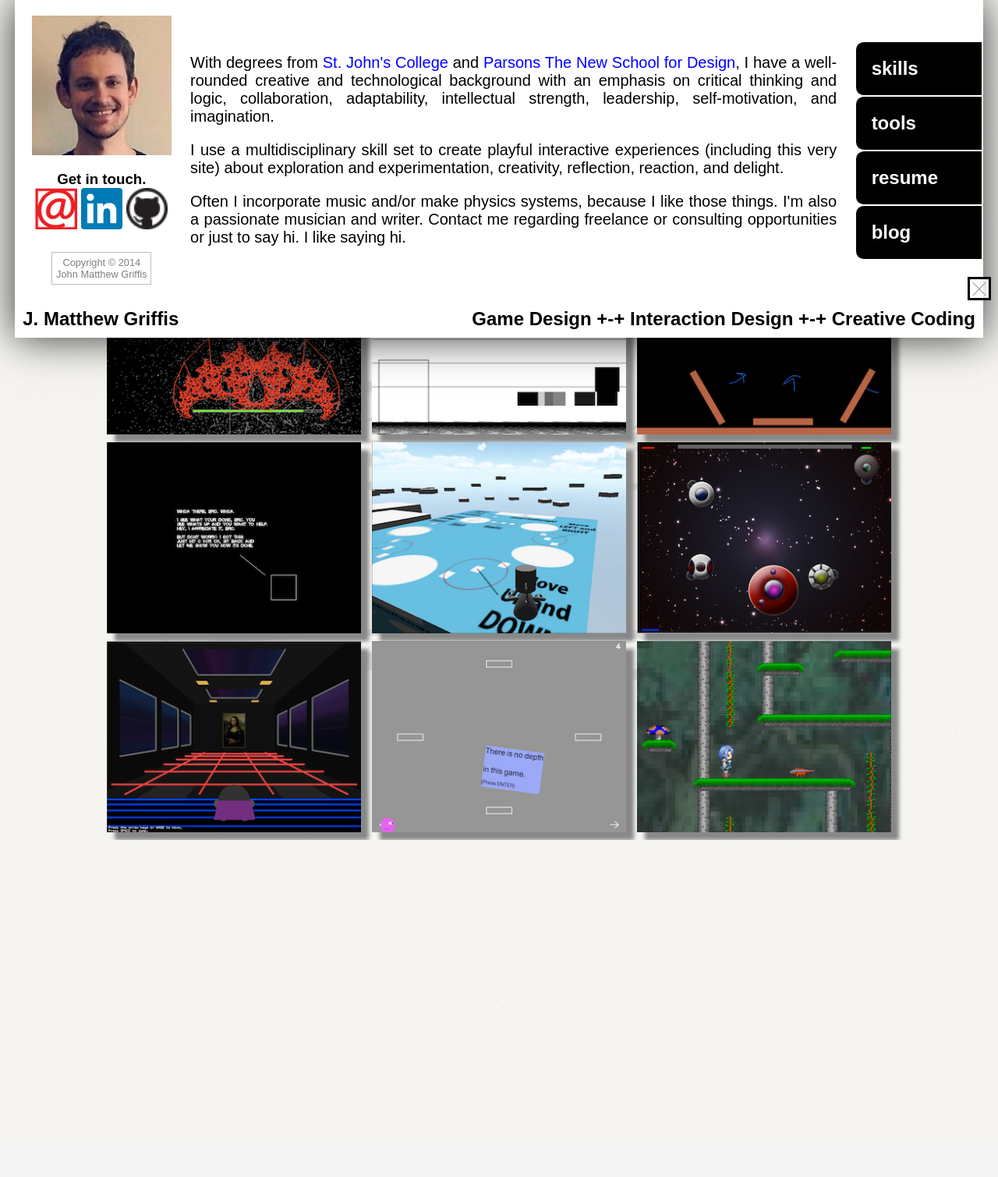
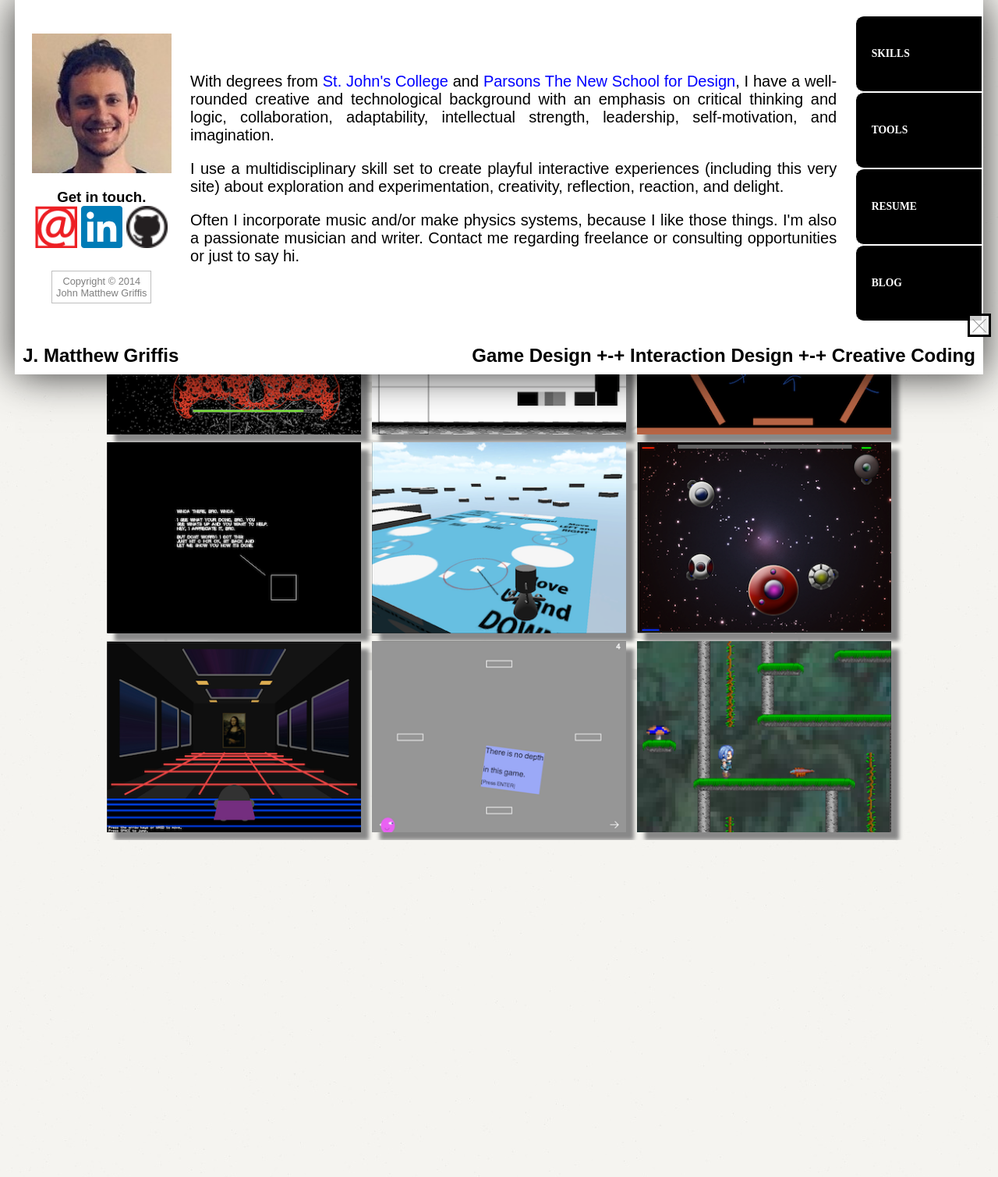
Before and after one commit to jmatthewgriffis/mySite, a PHP site: page / in a window 1280 px wide. Shown: the whole page at 78% size. Before the commit the page ends 1457 px from the top, so only its background shows below. Run offline with PHP 8.4, Linux system fonts and the light colour scheme; some libraries are stand-ins or nearby versions; some web fonts are replaced.

Commit message:
Applied new font, and working on graphic design.

```diff
--- a/index.html
+++ b/index.html
@@ -112,7 +112,7 @@
 				        <a
 				        data-title="Space Odyssey 2: Michael Kahane's Defection"
 				        data-largesrc="images/games/space_odyssey_2__controller.png"
-				        data-description="<span class='italics'>
+				        data-description="<span class='italics' style='font-size: 0.6em;'>
 					        Unto the glittering field of fragments a fearsome foe comes forth!
 					        <br>Four flyers fight most furiously to fell it in due courth...er, course.
 					        <br>One button rotates. Another propels. The third button fires the gun.
@@ -517,7 +517,7 @@
 							</a>
 
 							<!--LinkedIn-->
-							<a target="_blank" href="http://www.linkedin.com/pub/j-matthew-griffis/11/961/7ba">
+							<a target="_blank" href="http://www.linkedin.com/in/jmatthewgriffis">
 								<img src="images/logos/logo_linkedin.png" alt="linkedin logo" />
 							</a>
 
@@ -546,10 +546,10 @@
 
 						<p>I use a multidisciplinary skill set to create playful interactive experiences (including this very site) about exploration and experimentation, creativity, reflection, reaction, and delight.</p>
 
-						<p>Often I incorporate music and/or make physics systems, because I like those things. I'm also a passionate musician and writer. Contact me regarding freelance or consulting opportunities or just to say hi. I like saying hi.</p>
+						<p>Often I incorporate music and/or make physics systems, because I like those things. I'm also a passionate musician and writer. Contact me regarding freelance or consulting opportunities or just to say hi.</p>
 					</div><!-- end summary -->
 					<div id="buttons">
-						<h2>skills</h2>
+						<h2>Skills</h2>
 						<ul>
 							<li>Game design and development</li>
 							<li>Web design and development</li>
@@ -565,7 +565,7 @@
 							<li>Writing</li>
 						</ul>
 
-						<h2>tools</h2>
+						<h2>Tools</h2>
 						<ul>
 							<li>JavaScript</li>
 							<li>HTML/CSS</li>
@@ -580,13 +580,13 @@
 							<li>GameSalad</li>
 						</ul>
 						<a target="_blank" href="writing/j_m_griffis_resume.pdf">
-							<h2>resume</h2>
+							<h2>Resume</h2>
 						</a>
 						<ul>
 							<li>Click the tab to see my resume.</li>
 						</ul>
 						<a target='_blank' href="http://blog.jmatthewgriffis.com">
-							<h2>blog</h2>
+							<h2>Blog</h2>
 						</a>
 						<ul>
 							<li>Click the tab to read my blog.</li>
--- a/scripts/grid.js
+++ b/scripts/grid.js
@@ -519,7 +519,11 @@ var Grid = (function() {
 					}
 				} ).attr( 'src', eldata.largesrc );
 			}
-
+			// Find me
+			var myPaddingT = $('.og-details h3').outerHeight();
+			// console.log(myPaddingT);
+			$('.og-details p').css('padding-top', myPaddingT);
+			// console.log($('.og-details p').css('padding-top'));
 		},
 		open : function() {
 
@@ -531,7 +535,6 @@ var Grid = (function() {
 				// scroll to position the preview in the right place
 				this.positionPreview();
 			}, this ), 25 );
-
 		},
 		close : function() {
 
--- a/style.css
+++ b/style.css
@@ -18,6 +18,46 @@ and then, using the blue as a new base:
 /*__________________________________________________________*/
 /* All pages */
 
+@font-face {
+    font-family: gothamLight;
+    src: url(fonts/gotham_rounded/gotham_rnd-light.otf);
+}
+@font-face {
+	font-family: gothamLight;
+    src: url(fonts/gotham_rounded/gotham_rnd-light_ita.otf);
+    font-style: italic;
+}
+
+@font-face {
+    font-family: gothamMed;
+    src: url(fonts/gotham_rounded/gotham_rnd-medium.otf);
+}
+@font-face {
+	font-family: gothamMed;
+    src: url(fonts/gotham_rounded/gotham_rnd-med_ita.otf);
+    font-style: italic;
+}
+
+@font-face {
+	font-family: gothamBold;
+    src: url(fonts/gotham_rounded/gotham_rnd-bold.otf);
+}
+@font-face {
+	font-family: gothamBold;
+    src: url(fonts/gotham_rounded/gotham_rnd-bold_ita.otf);
+    font-style: italic;
+}
+
+@font-face {
+    font-family: gothamBook;
+    src: url(fonts/gotham_rounded/gotham_rnd-book.otf);
+}
+@font-face {
+	font-family: gothamBook;
+    src: url(fonts/gotham_rounded/gotham_rnd-book_ita.otf);
+    font-style: italic;
+}
+
 *,
 *:after,
 *:before {
@@ -35,7 +75,8 @@ body{
 
 body{
 	background: url("images/background/background.png");
-	font-family: Arial, Helvetica, sans-serif;
+	font-family: gothamBold, Arial, Helvetica, sans-serif;
+	font-style: normal;
 }
 
 p {
@@ -590,6 +631,11 @@ p#copyright:hover {
 	border-bottom-left-radius: 10px;
 	border-top: solid 1px white;
 	border-bottom: solid 1px white;
+	text-transform: uppercase;
+	font-family: gothamLight;
+	font-style: normal;
+	font-size: 0.85em;
+	padding: 40px 20px;
 }
 
 #about #buttons h2:hover {
```
Also changed, not shown: other parts of style.css (+26 -10 lines), 1 other file.
